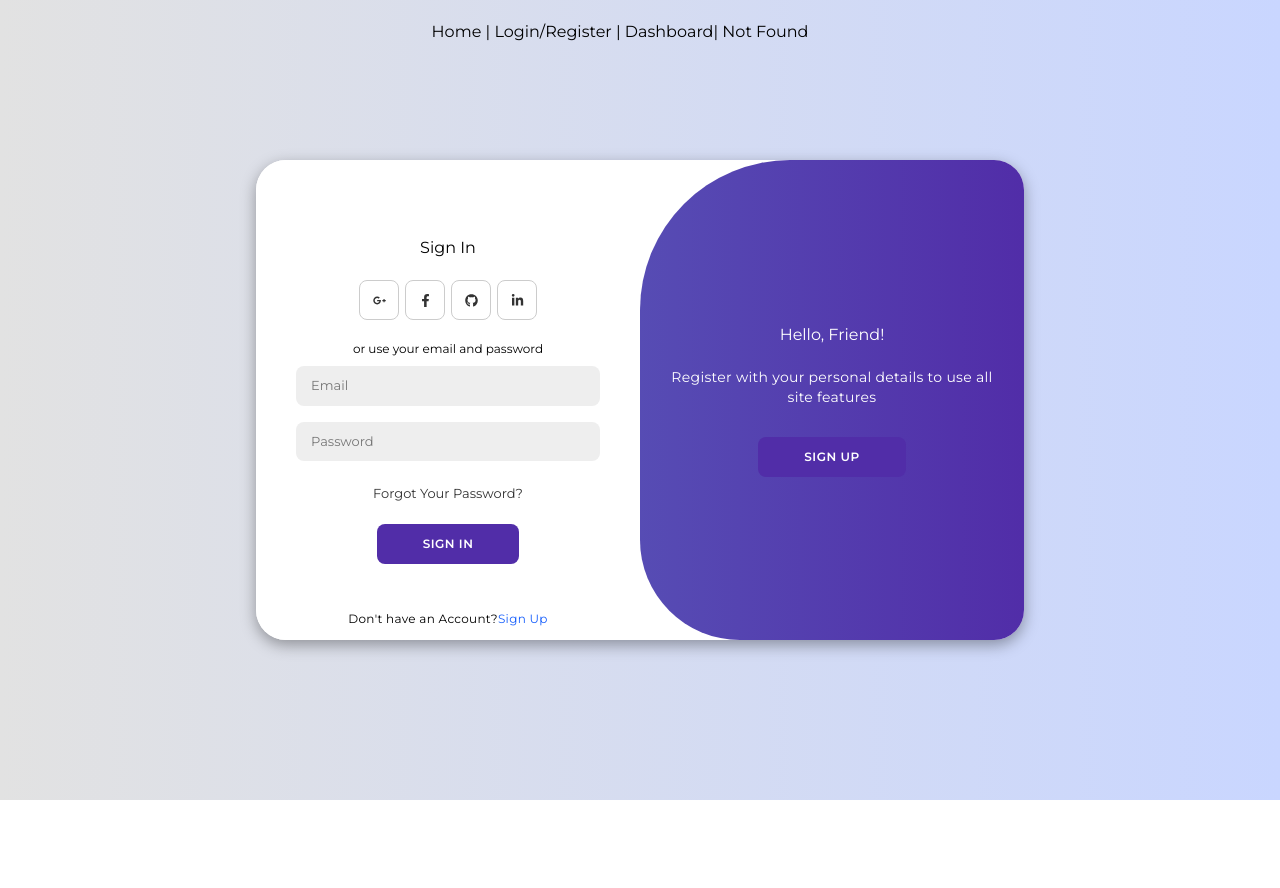
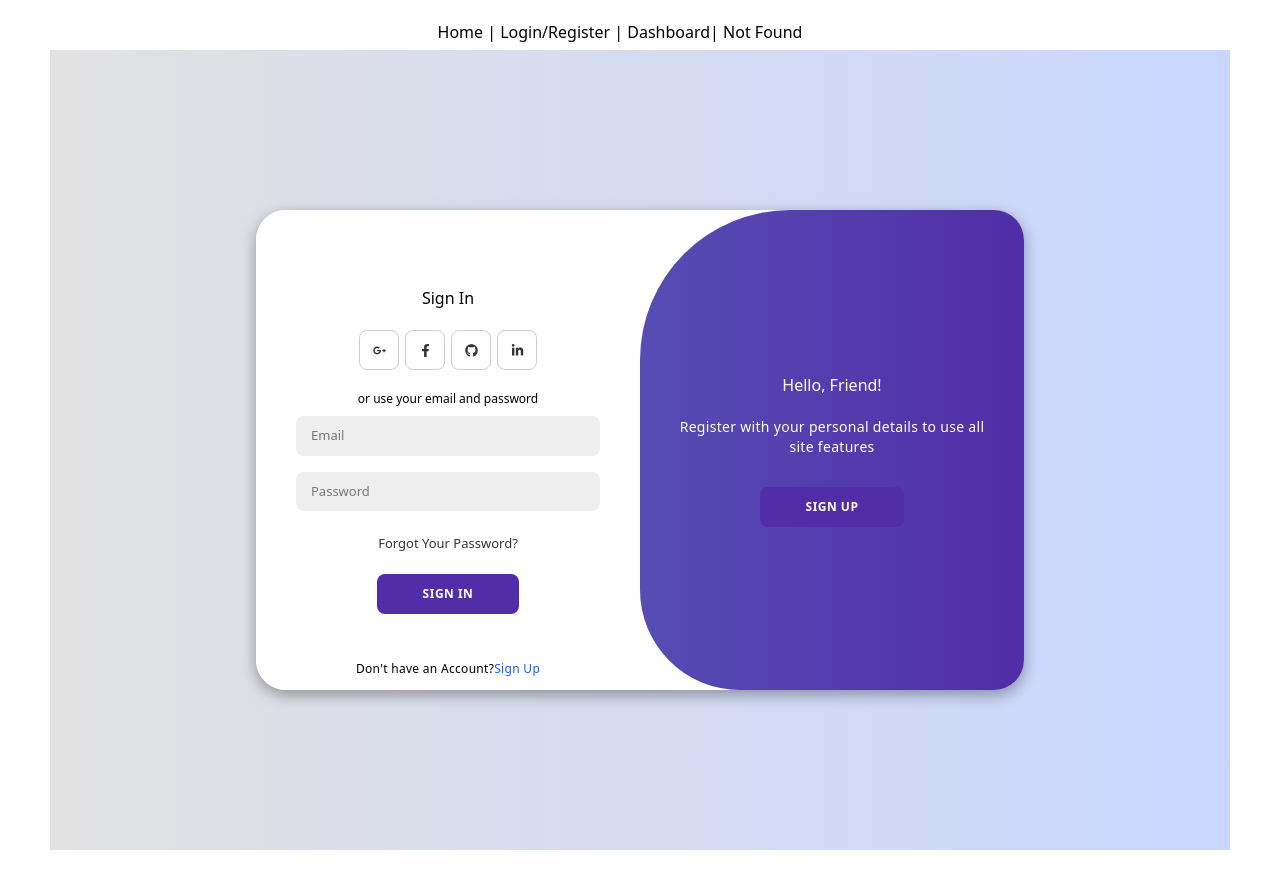
Before and after one commit to LearnerAnisha/helpdesk-frontend, a React (Vite) app: page /auth in a window 1280 px wide. Shown: the top 888 px of the page. Before the commit the page ends 800 px from the top, so only its background shows below. Built offline with nearby package versions, Linux system fonts and the light colour scheme.

Commit message:
changed style/css

```diff
--- a/src/Components/AuthForm.jsx
+++ b/src/Components/AuthForm.jsx
@@ -96,7 +96,8 @@ const AuthForm = () => {
     };
 
     return (
-        (
+
+        <div className="authbody">
             <div className={`container ${isSignUp ? "active" : ""}`} >
                 {/* Sign Up Form */}
                 <div className="form-container sign-up">
@@ -171,7 +172,8 @@ const AuthForm = () => {
                     </div>
                 </div>
             </div>
-        )
+        </div>
+
     );
 };
 
--- a/src/Components/form.css
+++ b/src/Components/form.css
@@ -1,13 +1,6 @@
 @import url('https://fonts.googleapis.com/css2?family=Montserrat:wght@300;400;500;600;700&display=swap');
 
-* {
-    margin: 0;
-    padding: 0;
-    box-sizing: border-box;
-    font-family: 'Montserrat', sans-serif;
-}
-
-body {
+.authbody {
     background-color: #c9d6ff;
     background: linear-gradient(to right, #e2e2e2, #c9d6ff);
     display: flex;
@@ -291,83 +284,3 @@ form p{
           }
 
 }
-
-/*
-@media screen and (max-width: 768px) {
-    body {
-            height: 100dvh;
-        }
-
-        .container {
-            background-color: #fff;
-            border-radius: 20px;
-            box-shadow: 0 5px 15px rgba(0, 0, 0, 0.35);
-            position: relative;
-
-            margin: 0px auto;
-            width: 80vw;
-            max-width: 100%;
-            height: min-content;
-            max-height: 100dvh;
-        }
-
-.sign-up {
-    left: 0;
-    width: 100%;
-    opacity: 1;
-    z-index: 1;
-}
-.sign-in {
-    left: 0;
-    opacity: 1;
-    width: 100%;
-    z-index: 1;
-}
-        .form-container {
-        position: absolute;
-        top: 0;
-        width: 100%;
-        height: 100%;
-        transition: all 0.6s ease-in-out;
-    }
-
-
-    .container.active .sign-in {
-        transform: translateY(100%);
-        animation: move 0.6s;
-    }
-
-
-
-    .container.active .sign-up {
-        transform: translateY(0%);
-        opacity: 1;
-        z-index: 5;
-        animation: move 0.6s;
-    }
-
-    @keyframes move {
-
-        0%,
-        49.99% {
-            opacity: 0;
-            z-index: 1;
-        }
-
-        50%,
-        100% {
-            opacity: 1;
-            z-index: 5;
-        }
-    }
-
-    .social-icons {
-        margin: 15px 0;
-    }
-
-    .social-icons a {
-        width: 30px;
-        height: 30px;
-    }
-
-} */
```
